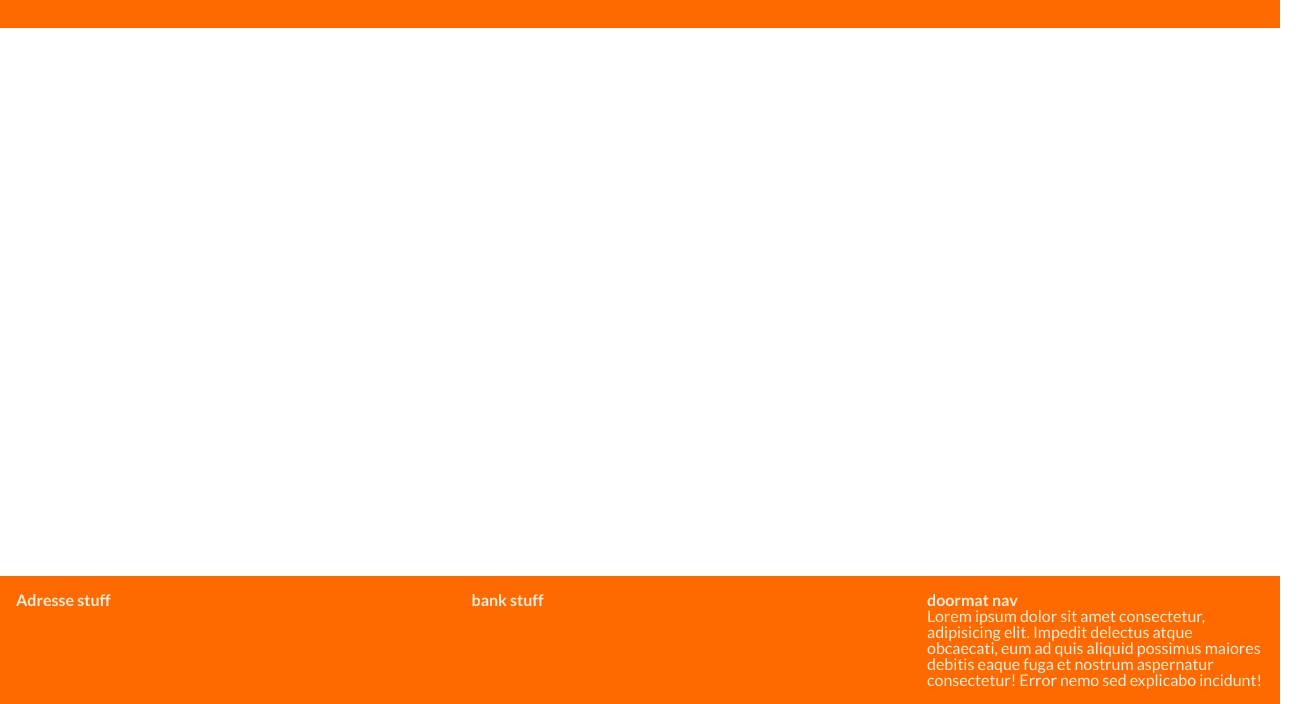
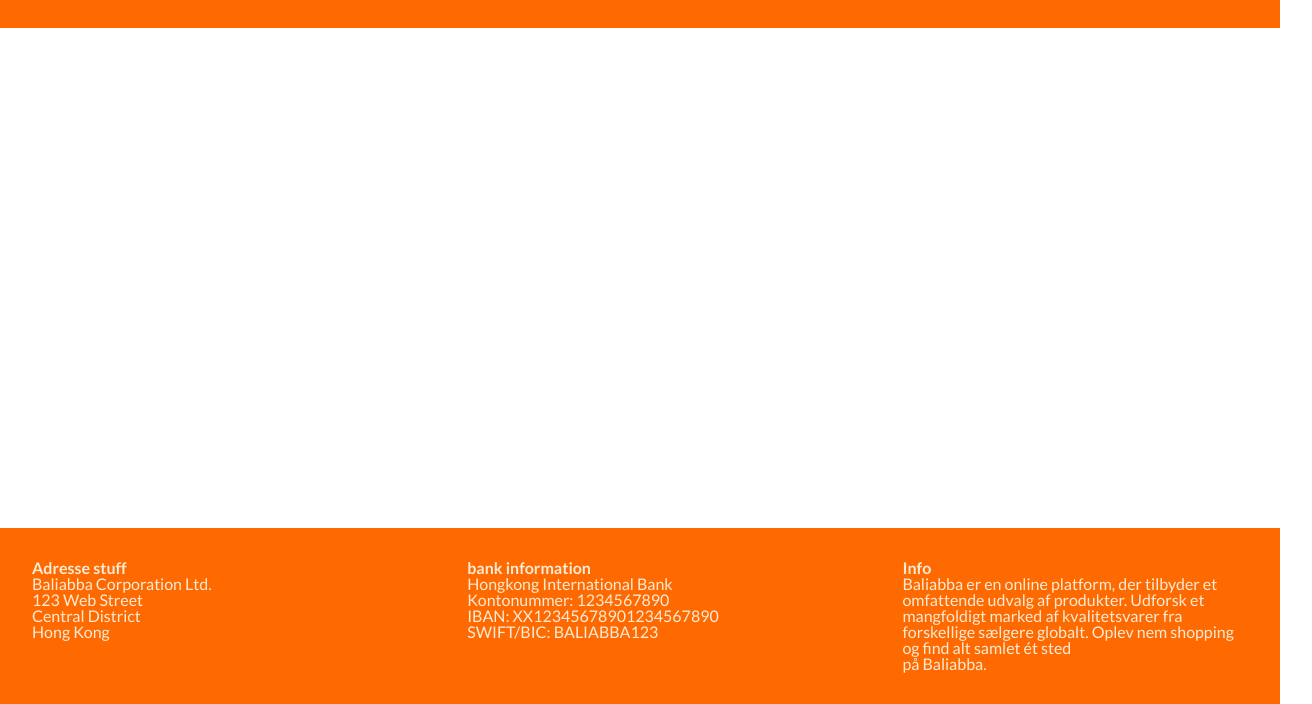
Before and after one commit to bo-nicolaisen/baliabba-storefront, a plain HTML site: page index.html in a window 1280 px wide. Shown: the part 96-800 px from the top of the page, 1312 px wide, since content can reach past the window. Drawn offline with Linux system fonts and the light colour scheme; no server answers.

Commit message:
css again

```diff
--- a/assets/css/main.css
+++ b/assets/css/main.css
@@ -66,6 +66,7 @@ body {
   display: flex;
   flex-direction: column;
   min-height: 100vh;
+  min-width: 100vw;
 }
 header {
   display: flex;
@@ -73,6 +74,7 @@ header {
   justify-content: space-between;
   align-items: flex-end;
   padding: 1rem;
+  width: 100%;
 }
 
 h1 {
@@ -116,11 +118,11 @@ footer {
   display: flex;
   flex-direction: row;
   justify-content: space-between;
-  padding: 1rem;
 }
 
 footer section {
   width: 27%;
+  margin: 2rem;
 }
 
 #app {
--- a/assets/js/app.js
+++ b/assets/js/app.js
@@ -152,6 +152,8 @@ function CategoryRecived(CategoryData) {
 
     });
 
+    // add all to misc
+    myMisc.push('All')
 
     // build datastructure to view code
     let myNavigationData = [
@@ -208,9 +210,17 @@ function ProductsRecived(productData) {
 function NavCallback(CategoryName) {
     console.log(CategoryName);
     // get data from API  bug API url og send videre
-    let myCategoryURL = `https://dummyjson.com/products/category/${CategoryName}`
+    if (CategoryName == "All") {
+        CreateProductView(myProducts)
+    }
+    else {
+        let myCategoryURL = `https://dummyjson.com/products/category/${CategoryName}`
 
-    GetProductsByCategory(myCategoryURL)
+        GetProductsByCategory(myCategoryURL)
+    }
+
+
+
 }
 //
 
--- a/index.html
+++ b/index.html
@@ -56,15 +56,26 @@
     <footer>
         <section>
             <h3>Adresse stuff</h3>
+            <p>Baliabba Corporation Ltd. <br>
+                123 Web Street<br>
+                Central District<br>
+                Hong Kong</p>
         </section>
         <section>
-            <h3>bank stuff</h3>
+            <h3>bank information</h3>
+            <p>
+                Hongkong International Bank<br>
+                Kontonummer: 1234567890<br>
+                IBAN: XX12345678901234567890<br>
+                SWIFT/BIC: BALIABBA123<br>
+            </p>
         </section>
         <section>
-            <h3>doormat nav</h3>
-            Lorem ipsum dolor sit amet consectetur, adipisicing elit. Impedit delectus atque obcaecati, eum ad quis
-            aliquid possimus maiores debitis eaque fuga et nostrum aspernatur consectetur! Error nemo sed explicabo
-            incidunt!
+            <h3>Info</h3>
+            Baliabba er en online platform, der tilbyder et omfattende udvalg af produkter. Udforsk et mangfoldigt
+            marked af kvalitetsvarer fra forskellige sælgere globalt.
+            Oplev nem shopping og find alt samlet ét sted <br>på
+            Baliabba.
         </section>
     </footer>
 </body>
```
